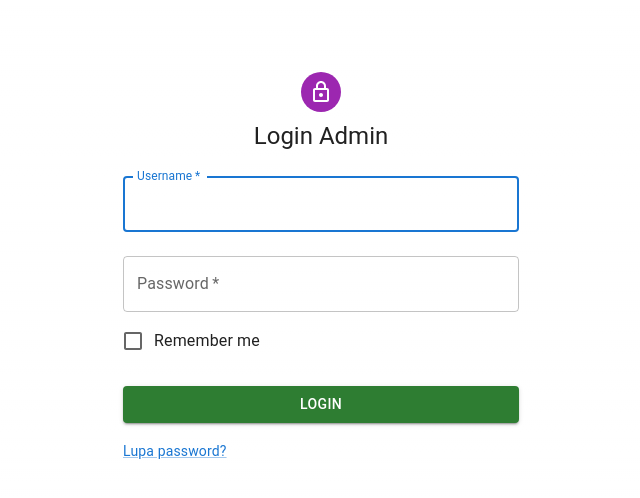
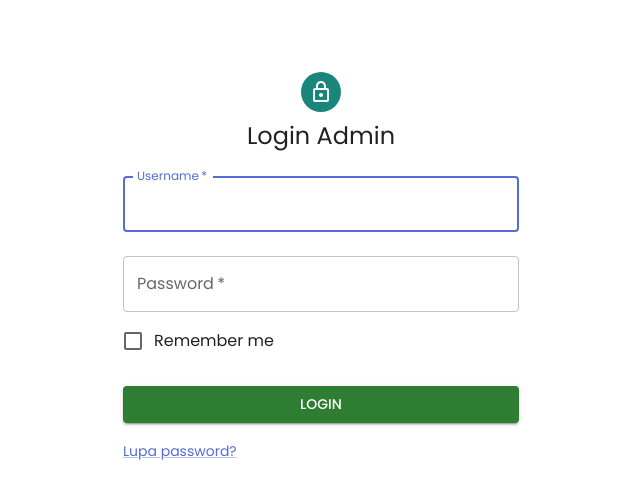
Before and after one commit to Test-Dosen-System/FE_Repository, a Next.js app: page /admin/login in a window 1280 px wide. Shown: the top 498 px of the page, without its empty margins (319-959 px from the left). Built offline with nearby package versions, Linux system fonts and the light colour scheme.

Commit message:
integrated with MUI

```diff
--- /dev/null
+++ b/config/createEmotionCache.js
@@ -0,0 +1,5 @@
+import createCache from '@emotion/cache';
+
+export default function createEmotionCache() {
+    return createCache({ key: 'css', prepend: true });
+}
--- /dev/null
+++ b/config/theme.js
@@ -0,0 +1,27 @@
+import { Poppins } from 'next/font/google'
+import { createTheme } from '@mui/material/styles';
+import { red } from '@mui/material/colors';
+// Create a theme instance.
+const poppins = Poppins({
+    weight: ['300', '400', '500', '700'],
+    subsets: ['latin'],
+    display: 'swap',
+});
+
+const theme = createTheme({
+    palette: {
+        primary: {
+            main: '#556cd6',
+        },
+        secondary: {
+            main: '#19857b',
+        },
+        error: {
+            main: red.A400,
+        },
+    },
+    typography: {
+        fontFamily: poppins.style.fontFamily,
+    },
+});
+export default theme;
--- a/pages/_app.js
+++ b/pages/_app.js
@@ -1,5 +1,34 @@
-import '@/styles/globals.css'
+import * as React from 'react';
+import PropTypes from 'prop-types';
+import Head from 'next/head';
+import { ThemeProvider } from '@mui/material/styles';
+import CssBaseline from '@mui/material/CssBaseline';
+import { CacheProvider } from '@emotion/react';
+import theme from '../config/theme';
+import createEmotionCache from '../config/createEmotionCache';
 
-export default function App({ Component, pageProps }) {
-  return <Component {...pageProps} />
+// Client-side cache, shared for the whole session of the user in the browser.
+const clientSideEmotionCache = createEmotionCache();
+
+export default function MyApp(props) {
+  const { Component, emotionCache = clientSideEmotionCache, pageProps } = props;
+
+  return (
+    <CacheProvider value={emotionCache}>
+      <Head>
+        <meta name="viewport" content="initial-scale=1, width=device-width" />
+      </Head>
+      <ThemeProvider theme={theme}>
+        {/* CssBaseline kickstart an elegant, consistent, and simple baseline to build upon. */}
+        <CssBaseline />
+        <Component {...pageProps} />
+      </ThemeProvider>
+    </CacheProvider>
+  );
 }
+
+MyApp.propTypes = {
+  Component: PropTypes.elementType.isRequired,
+  emotionCache: PropTypes.object,
+  pageProps: PropTypes.object.isRequired,
+};
```
Also changed, not shown: package.json (+6 -1 lines), 1 other file (tests, documents, lock files or other folders).
